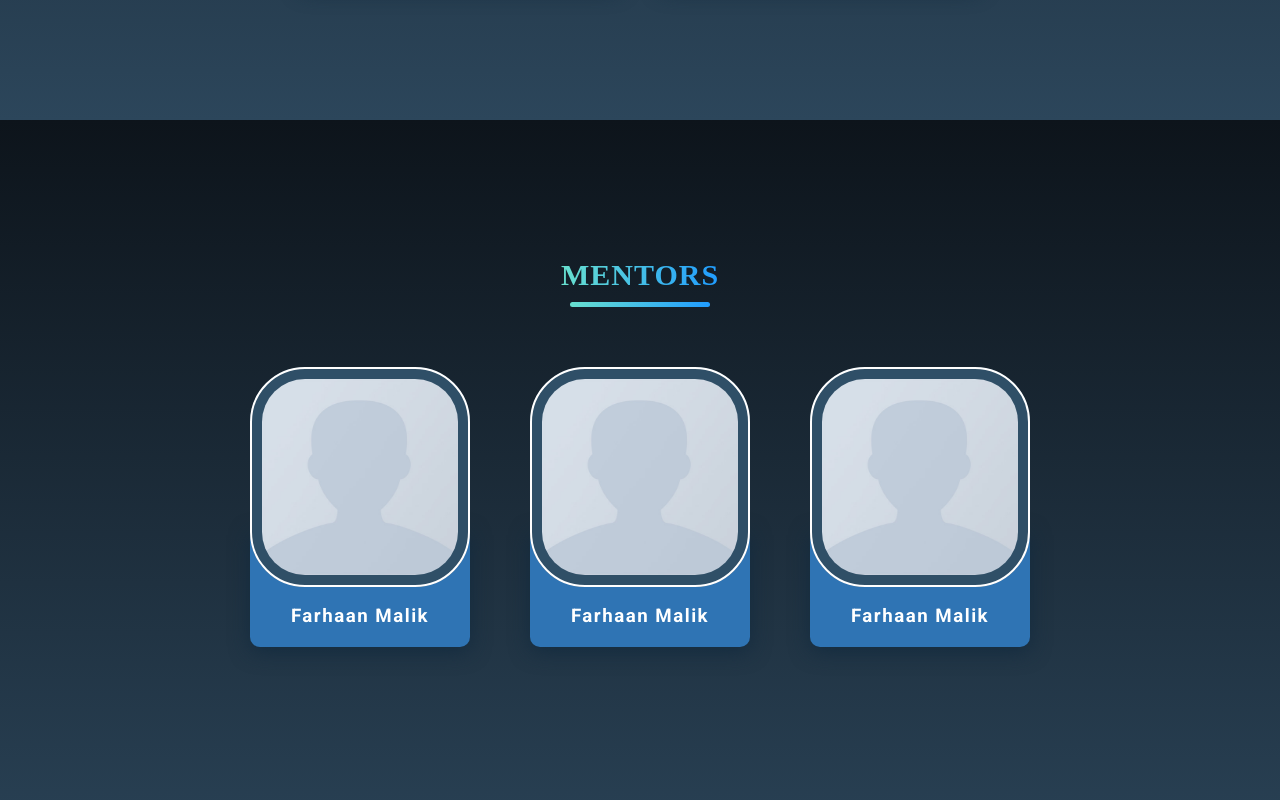
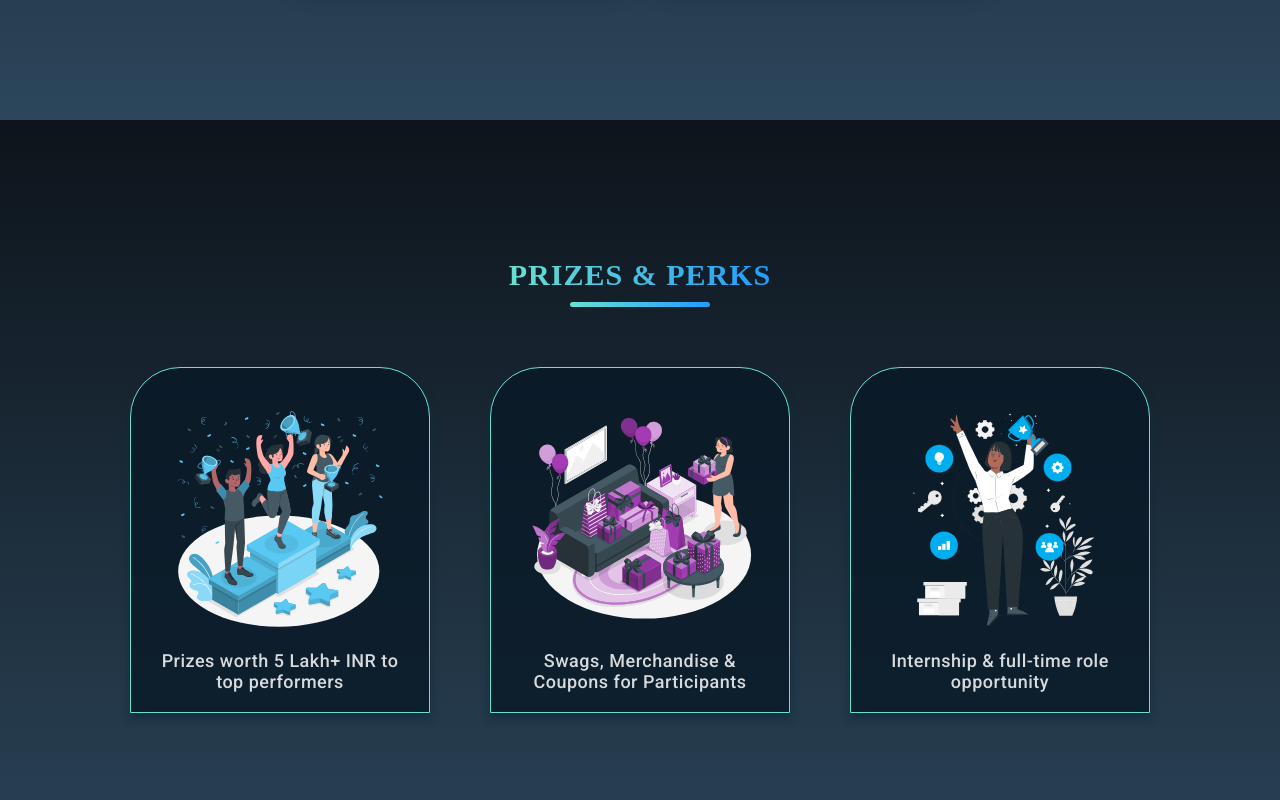
Before and after one commit to farhaanmalik/softcodehack2, a React (Create React App) app: page / in a window 1280 px wide. Shown: the part 3080-3880 px from the top of the page. Built offline with nearby package versions, Linux system fonts and the light colour scheme; a web font is replaced by a local one.

Commit message:
Imported Prize component

```diff
--- a/src/pages/Home.js
+++ b/src/pages/Home.js
@@ -7,6 +7,7 @@ import Timeline from '../components/Timeline'
 import Sponsors from '../components/Sponsors'
 import Partner from '../components/Partner'
 import FaqC from '../components/FaqC'
+import Prize from '../components/Prize'
 
 const Home = () => {
     return (
@@ -15,6 +16,7 @@ const Home = () => {
                 <Hero />
                 <About />
                 <Themes />
+                <Prize />
                 <Team />
                 <Timeline/>
                 <Sponsors />
```
